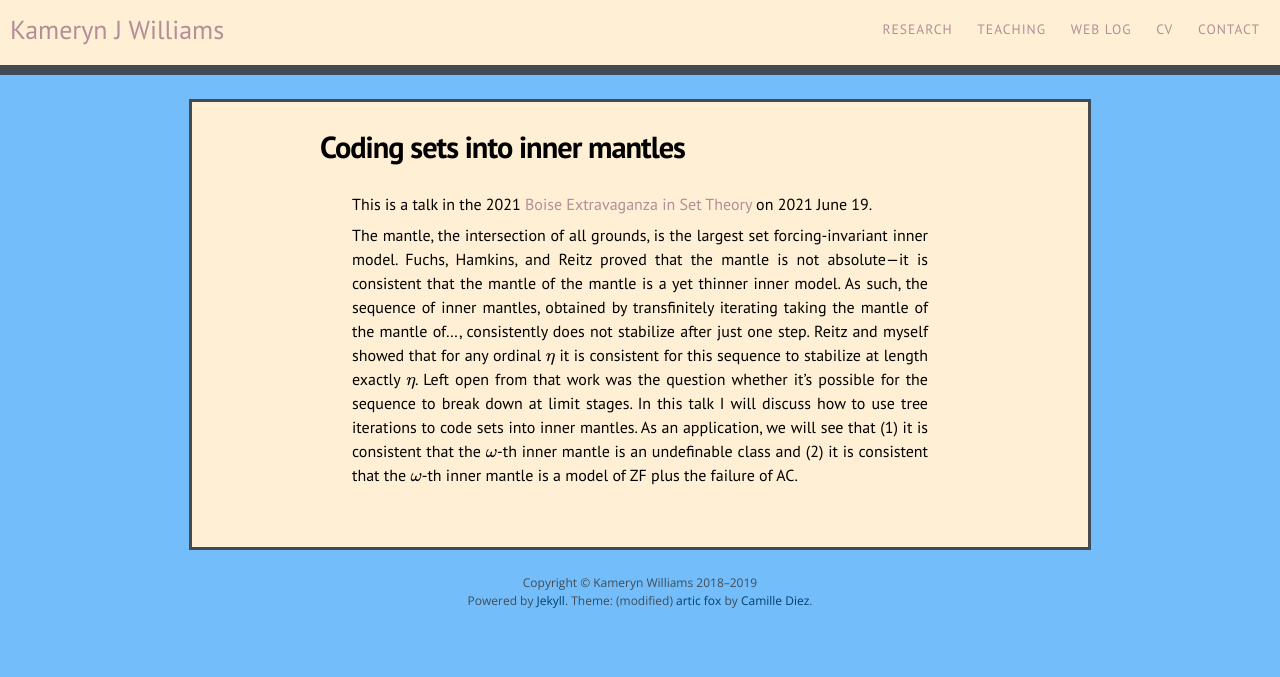
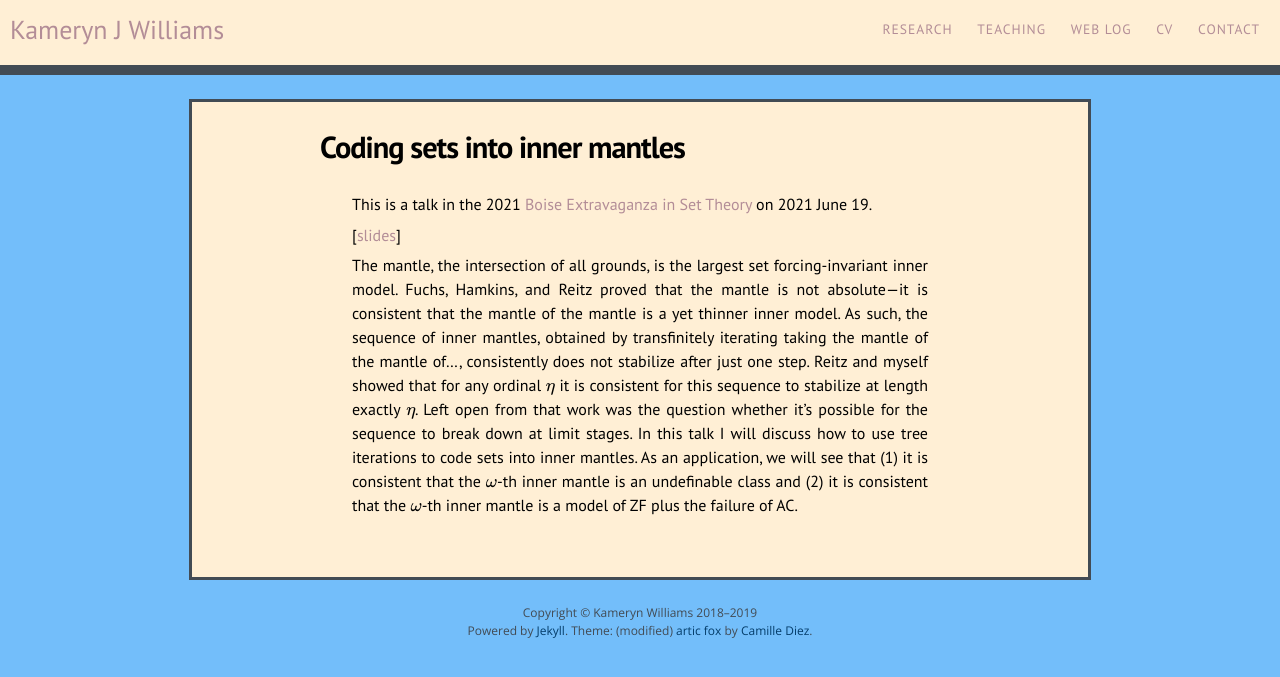
Before and after one commit to kamerynjw/kamerynjw.github.io, a Jekyll site: the page built from research/talks/2021-june-best.md, in a window 1280 px wide. Shown: the top 677 px of the page. Built offline with Jekyll 4.4.1, drawn with Linux system fonts in a browser that asks for light colours; nearby versions of some CDN libraries; formulas are drawn with MathJax 3.

Commit message:
slides for BEST talk

```diff
--- a/research/talks/2021-june-best.md
+++ b/research/talks/2021-june-best.md
@@ -7,5 +7,6 @@ excerpt: "This is a talk in the 2021 Boise Extravaganza in Set Theory on 2021 Ju
 
 This is a talk in the 2021 [Boise Extravaganza in Set Theory](https://www.boisestate.edu/math/best/) on 2021 June 19.
 
+[[slides]({{ page.url }}mantles.pdf)]
 
 The mantle, the intersection of all grounds, is the largest set forcing-invariant inner model. Fuchs, Hamkins, and Reitz proved that the mantle is not absolute—it is consistent that the mantle of the mantle is a yet thinner inner model. As such, the sequence of inner mantles, obtained by transfinitely iterating taking the mantle of the mantle of..., consistently does not stabilize after just one step. Reitz and myself showed that for any ordinal $\eta$ it is consistent for this sequence to stabilize at length exactly $\eta$. Left open from that work was the question whether it's possible for the sequence to break down at limit stages. In this talk I will discuss how to use tree iterations to code sets into inner mantles. As an application, we will see that (1) it is consistent that the $\omega$-th inner mantle is an undefinable class and (2) it is consistent that the $\omega$-th inner mantle is a model of ZF plus the failure of AC.
```
Also changed, not shown: 1 other file.
